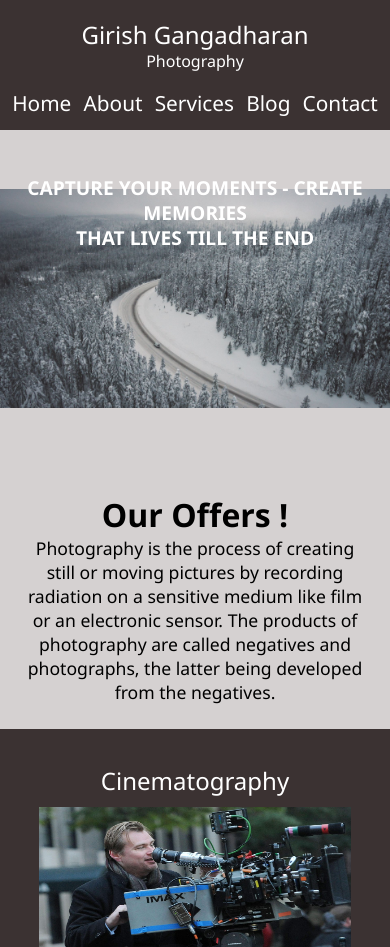
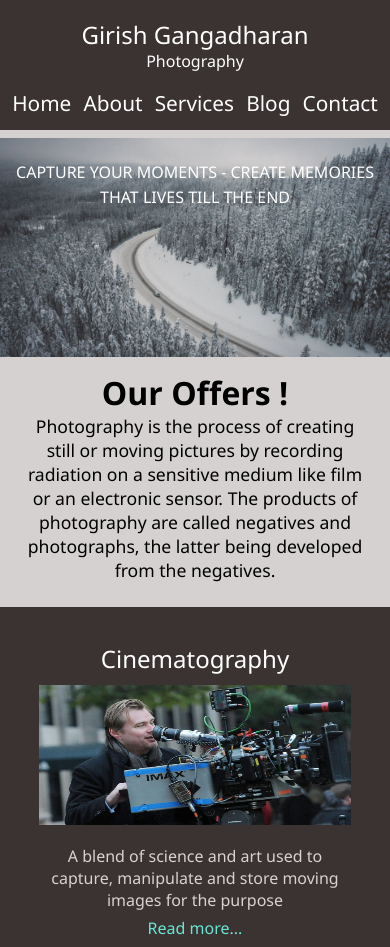
Before and after one commit to vishnuvarthan48/photography, a plain HTML site: page index.html in a window 390 px wide. Shown: the top 947 px of the page. Drawn offline with Linux system fonts and the light colour scheme.

Commit message:
Add files via upload

```diff
--- a/style.css
+++ b/style.css
@@ -219,17 +219,19 @@
     }
     .headerimg{
         background-size: 100%;
-        height: 40vh;
+        height: 28vh;
     }
     .headertext{
-        font-size: 1.2rem;
+        font-size: 1.0rem;
         line-height: 25px;
         font-weight: bold;
-        padding-top: 45px;
+        padding-top: 30px;
+    }
+    .headertext p{
+        font-weight: 330;
     }
     .content{
-        padding: 25px;
-
+        padding: 5px 25px 25px 25px;
     }
     .offer{
         width: 100%;
@@ -264,9 +266,11 @@
     }
     .latestone img{
         height: auto;
+        padding-bottom: 10px;
     }
     .latesttwo img{
         height: auto;
+        padding-bottom: 10px;
     }
     .socialmedia{
         width: 100%;
```
